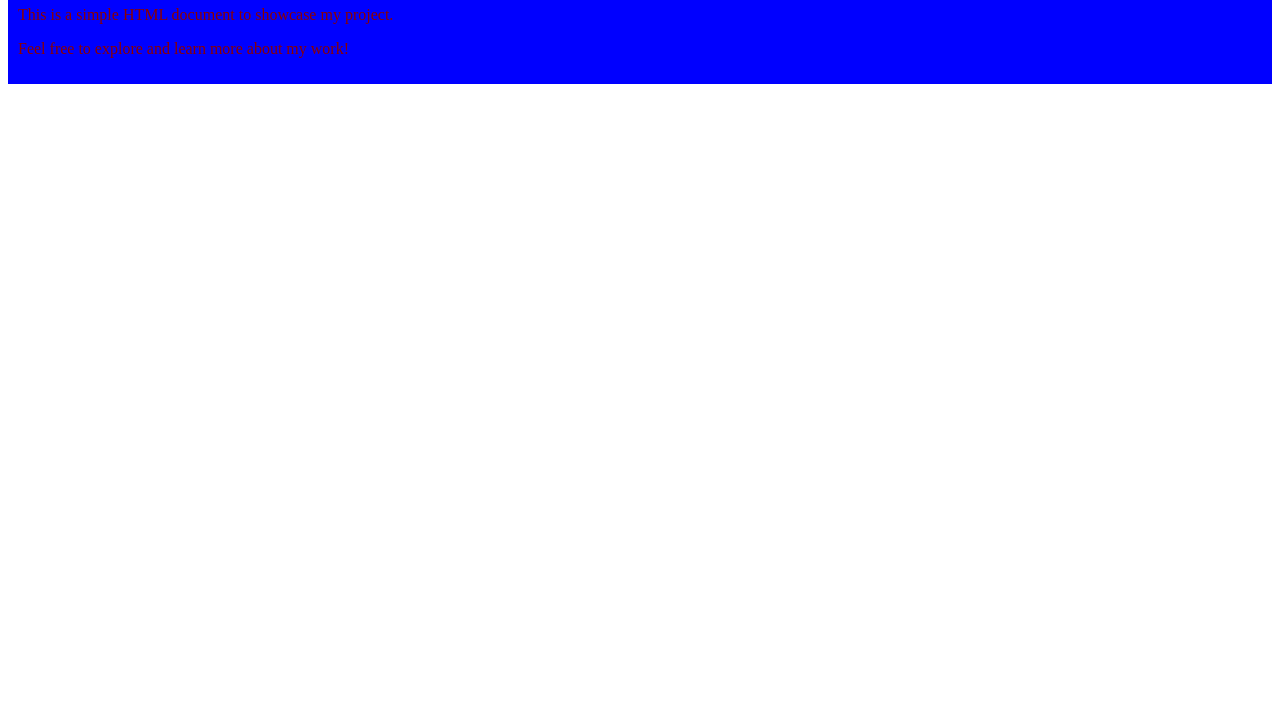
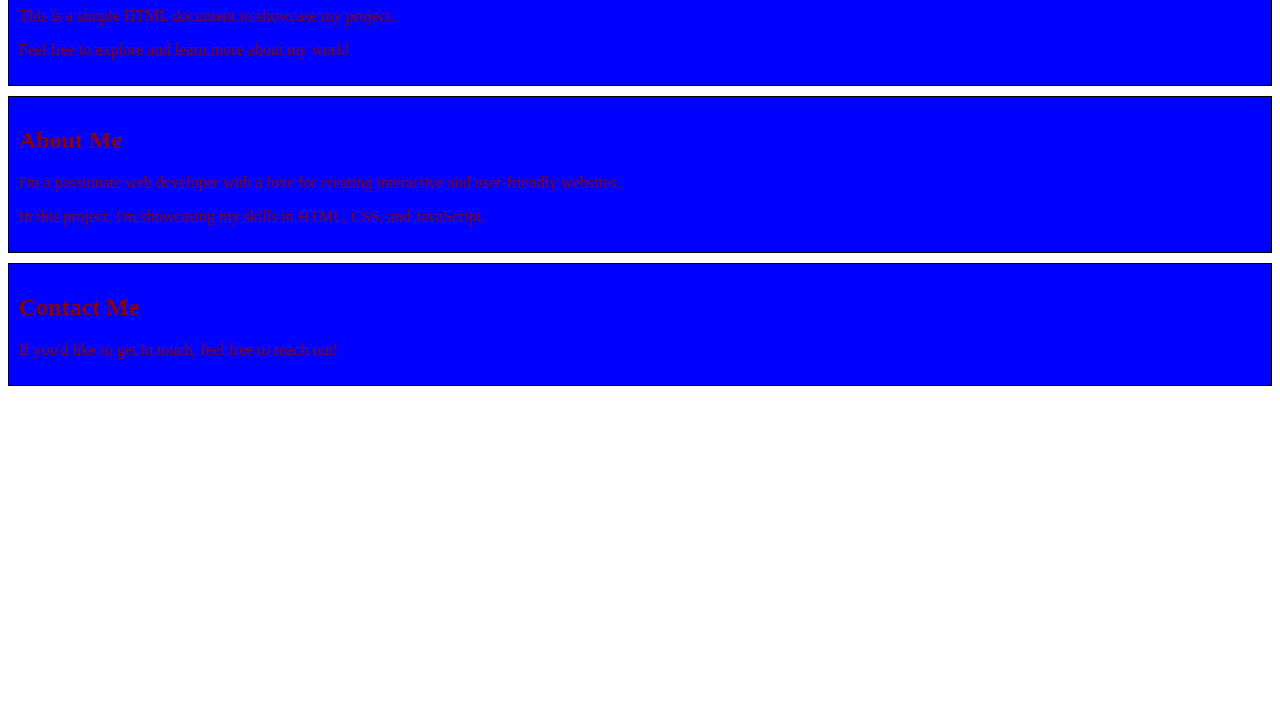
Before and after one commit to smmohosin75/Programing-Hero-Projects-GitHub-Repo, a plain HTML site: page index.html in a window 1280 px wide. Shown: the part 92-800 px from the top of the page. Drawn offline with Linux system fonts and the light colour scheme.

Commit message:
added the about me and the contact me

```diff
--- a/index.html
+++ b/index.html
@@ -13,5 +13,14 @@
     <p>Feel free to explore and learn more about my work!</p>
 
  </div>
+ <div>
+   <h2>About Me</h2>
+   <p>I'm a passionate web developer with a love for creating interactive and user-friendly websites.</p>
+   <p>In this project, I'm showcasing my skills in HTML, CSS, and JavaScript.</p>
+ </div>
+ <div>
+   <h2>Contact Me</h2>
+   <p>If you'd like to get in touch, feel free to reach out!</p>
+ </div>
 </body>
 </html>
--- a/style/blog.css
+++ b/style/blog.css
@@ -2,5 +2,6 @@ div {
   background-color: blue;
   color: darkred;
   padding: 10px;
-
+margin-bottom: 10px;
+  border: 1px solid black;
 }
```
